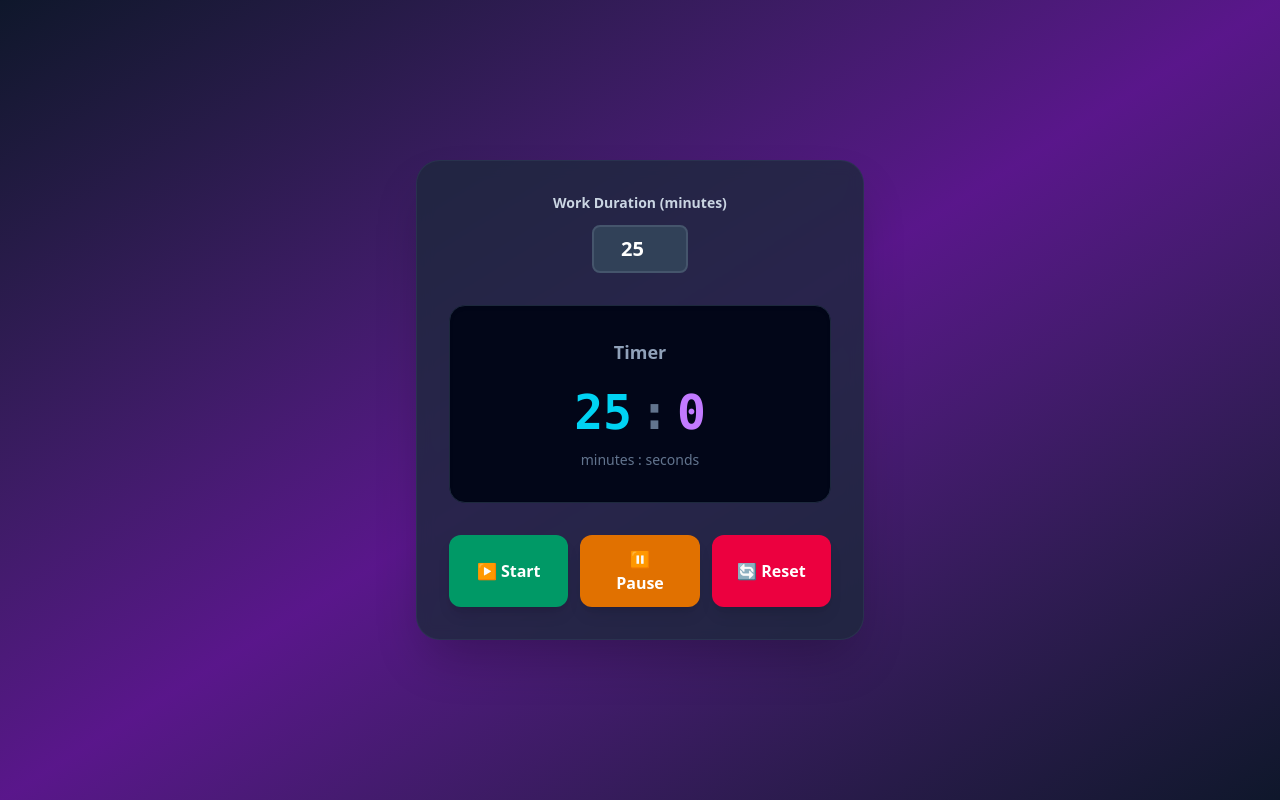
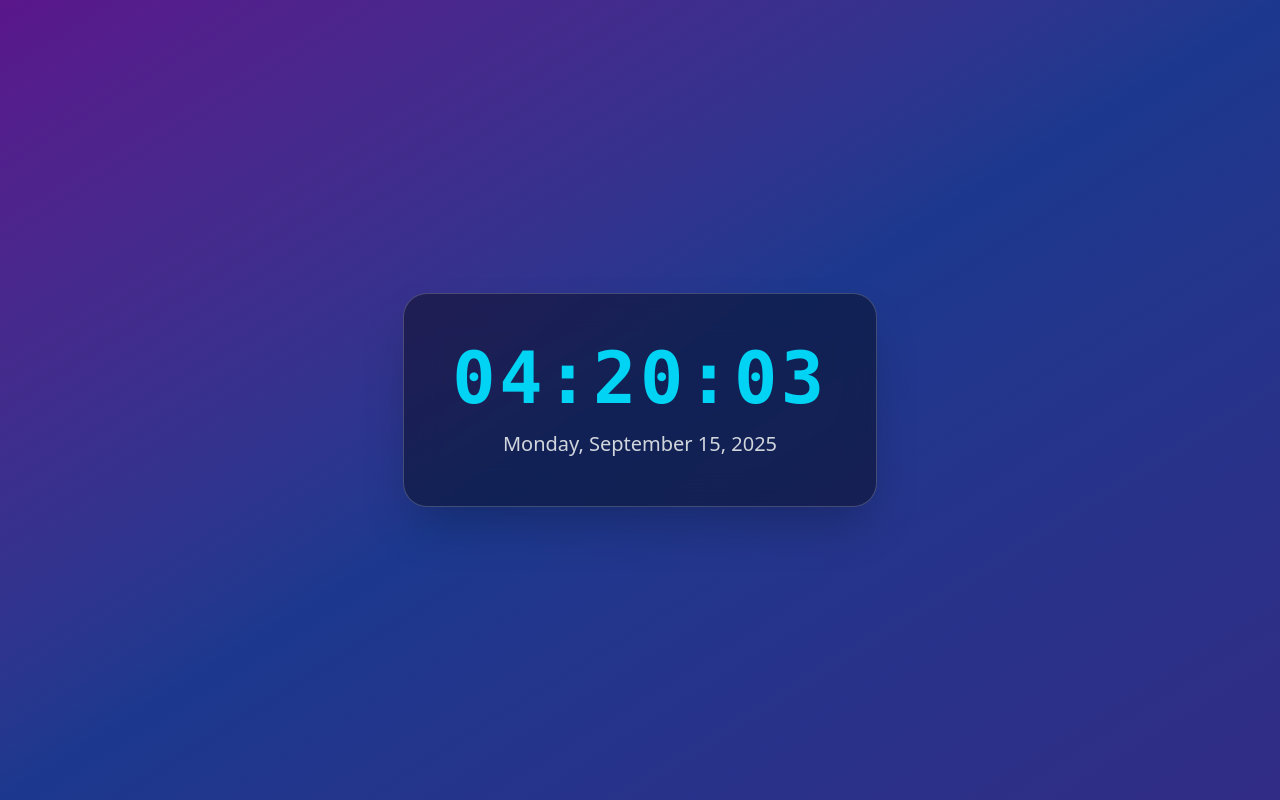
Before and after one commit to Swarup250/Web, a React (Vite) app in the folder dashboard/: page / in a window 1280 px wide. Built offline with nearby package versions, Linux system fonts and the light colour scheme.

Commit message:
clock is done styling

```diff
--- a/dashboard/src/Component/Time/Clock.jsx
+++ b/dashboard/src/Component/Time/Clock.jsx
@@ -1,25 +1,45 @@
 import { useEffect, useState } from 'react'
 
 function Clock() {
+    const [time, setTime] = useState("00:00:00")
+    const [date, setDate] = useState("")
 
-    const [time,setTime] = useState("Error :404")
+    useEffect(() => {
+        const Timer = () => {
+            const clock = new Date()
+            const minutes = clock.getMinutes().toString().padStart(2, '0');
+            const hour = clock.getHours().toString().padStart(2, '0');
+            const sec = clock.getSeconds().toString().padStart(2, '0');
 
-    useEffect(() =>{
-        const Timer = () => {
-        const clock = new Date()
-        const mintues = clock.getMinutes();
-        const hour = clock.getHours();
-        const sec = clock.getSeconds();
-        setTime(`${hour} ${mintues} ${sec}`)
+            const options = {
+                weekday: 'long',
+                year: 'numeric',
+                month: 'long',
+                day: 'numeric'
+            };
+            const formattedDate = clock.toLocaleDateString('en-US', options);
+
+            setTime(`${hour}:${minutes}:${sec}`)
+            setDate(formattedDate)
         }
         Timer()
-        let Duration = setInterval(Timer,1000)
+        let Duration = setInterval(Timer, 1000)
         return () => clearInterval(Duration);
-    },[])
+    }, [])
+
     return (
-    <>
-    <div>{time}</div>
-    </>
+        <div className="flex justify-center items-center min-h-screen bg-gradient-to-br from-purple-900 via-blue-900 to-indigo-900">
+            <div className="bg-black/40 backdrop-blur-lg text-white p-12 rounded-3xl shadow-2xl border border-white/20">
+                <div className="text-center">
+                    <div className="text-7xl font-mono font-bold tracking-wider text-cyan-400 mb-4">
+                        {time}
+                    </div>
+                    <div className="text-xl text-gray-300 font-medium">
+                        {date}
+                    </div>
+                </div>
+            </div>
+        </div>
     )
 }
 
--- a/dashboard/src/main.jsx
+++ b/dashboard/src/main.jsx
@@ -4,8 +4,9 @@ import ToDoList from './Component/ToDo/ToDoList'
 import App from './App'
 import Weather from './Component/Weather/Weather'
 import Timer from './Component/Time/Timer'
+import Clock from './Component/Time/Clock'
 createRoot(document.getElementById('root')).render(
   <StrictMode>
-    <Timer />
+    <Clock />
   </StrictMode>,
 )
```
